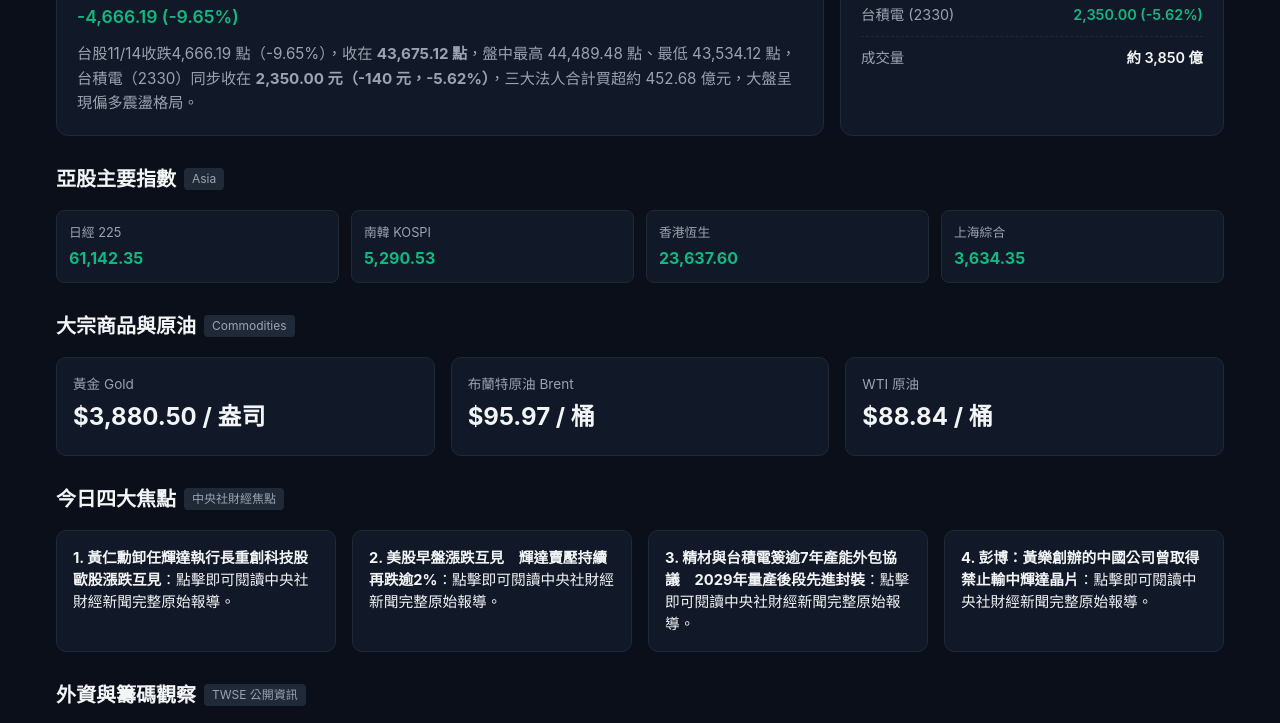
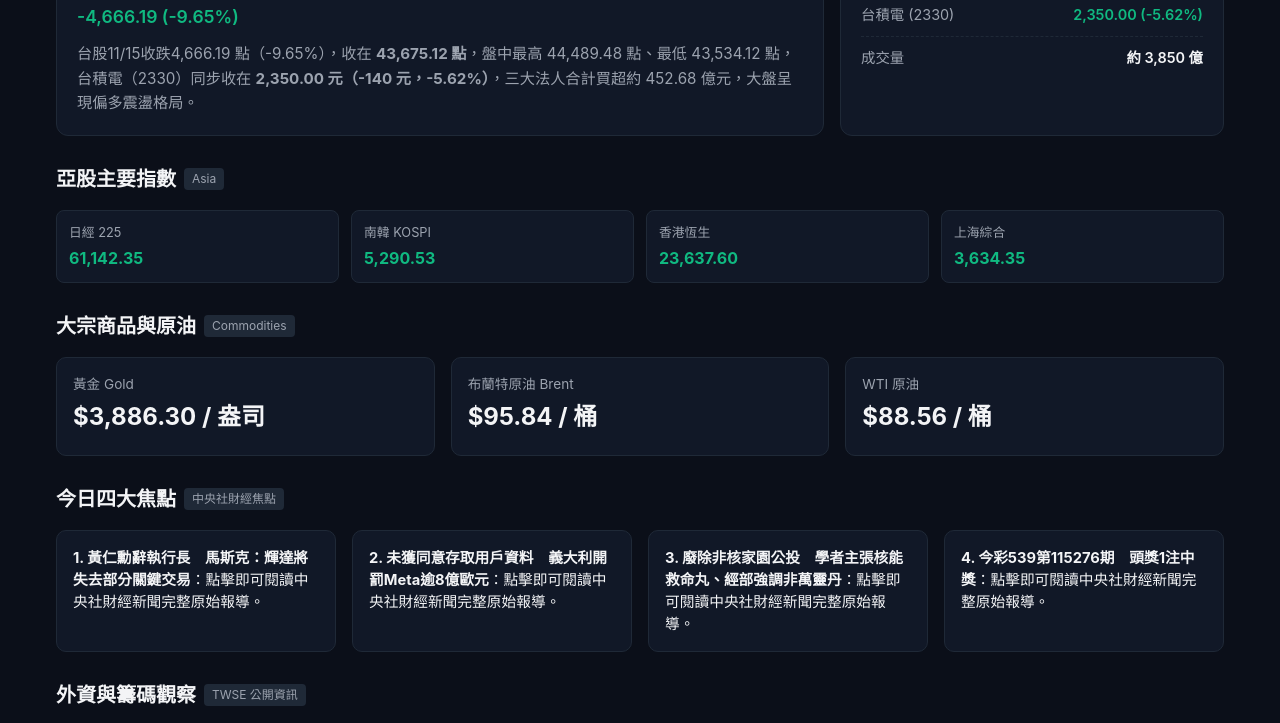
Before and after one commit to ViolaTu/market-pulse, a plain HTML site: page index.html in a window 1280 px wide. Shown: the part 419-1142 px from the top of the page. Drawn offline with Linux system fonts and the light colour scheme.

Commit message:
chore: auto-update market pulse data [skip ci]

```diff
--- a/index.html
+++ b/index.html
@@ -301,7 +301,7 @@
   <div class="tw-bignum" style="color:var(--down-green)">43,675.12</div>
   <div class="tw-sub" style="color:var(--down-green)">-4,666.19 (-9.65%)</div>
   <div class="tw-desc">
-    台股11/14收跌4,666.19 點（-9.65%），收在 <b>43,675.12 點</b>，盤中最高 44,489.48 點、最低 43,534.12 點，台積電（2330）同步收在 <b>2,350.00 元（-140 元，-5.62%）</b>，三大法人合計買超約 452.68 億元，大盤呈現偏多震盪格局。
+    台股11/15收跌4,666.19 點（-9.65%），收在 <b>43,675.12 點</b>，盤中最高 44,489.48 點、最低 43,534.12 點，台積電（2330）同步收在 <b>2,350.00 元（-140 元，-5.62%）</b>，三大法人合計買超約 452.68 億元，大盤呈現偏多震盪格局。
   </div>
 <!-- AUTO:TW_HERO:END -->
 
@@ -341,15 +341,15 @@
     <!-- AUTO:COMMOD_GRID:START -->
   <div class="commod-card">
     <div class="n">黃金 Gold</div>
-    <div class="v">$3,880.50 / 盎司</div>
+    <div class="v">$3,886.30 / 盎司</div>
   </div>
   <div class="commod-card">
     <div class="n">布蘭特原油 Brent</div>
-    <div class="v">$95.97 / 桶</div>
+    <div class="v">$95.84 / 桶</div>
   </div>
   <div class="commod-card">
     <div class="n">WTI 原油</div>
-    <div class="v">$88.84 / 桶</div>
+    <div class="v">$88.56 / 桶</div>
   </div>
 <!-- AUTO:COMMOD_GRID:END -->
   </div>
@@ -362,23 +362,23 @@
   <div class="stories-grid">
     <!-- AUTO:FOCUS_STORIES:START -->
   <div class="story-card">
-    <a href="https://www.cna.com.tw/news/afe/202611140002.aspx" target="_blank" rel="noopener" style="text-decoration: none; color: inherit; display: block;">
-      <p><b>1. 黃仁勳卸任輝達執行長重創科技股　歐股漲跌互見</b>：點擊即可閱讀中央社財經新聞完整原始報導。</p>
+    <a href="https://www.cna.com.tw/news/aopl/202611140227.aspx" target="_blank" rel="noopener" style="text-decoration: none; color: inherit; display: block;">
+      <p><b>1. 黃仁勳辭執行長　馬斯克：輝達將失去部分關鍵交易</b>：點擊即可閱讀中央社財經新聞完整原始報導。</p>
     </a>
   </div>
   <div class="story-card">
-    <a href="https://www.cna.com.tw/news/afe/202611130334.aspx" target="_blank" rel="noopener" style="text-decoration: none; color: inherit; display: block;">
-      <p><b>2. 美股早盤漲跌互見　輝達賣壓持續再跌逾2%</b>：點擊即可閱讀中央社財經新聞完整原始報導。</p>
+    <a href="https://www.cna.com.tw/news/aopl/202611140226.aspx" target="_blank" rel="noopener" style="text-decoration: none; color: inherit; display: block;">
+      <p><b>2. 未獲同意存取用戶資料　義大利開罰Meta逾8億歐元</b>：點擊即可閱讀中央社財經新聞完整原始報導。</p>
     </a>
   </div>
   <div class="story-card">
-    <a href="https://www.cna.com.tw/news/afe/202611130329.aspx" target="_blank" rel="noopener" style="text-decoration: none; color: inherit; display: block;">
-      <p><b>3. 精材與台積電簽逾7年產能外包協議　2029年量產後段先進封裝</b>：點擊即可閱讀中央社財經新聞完整原始報導。</p>
+    <a href="https://www.cna.com.tw/news/afe/202611140223.aspx" target="_blank" rel="noopener" style="text-decoration: none; color: inherit; display: block;">
+      <p><b>3. 廢除非核家園公投　學者主張核能救命丸、經部強調非萬靈丹</b>：點擊即可閱讀中央社財經新聞完整原始報導。</p>
     </a>
   </div>
   <div class="story-card">
-    <a href="https://www.cna.com.tw/news/aopl/202611130323.aspx" target="_blank" rel="noopener" style="text-decoration: none; color: inherit; display: block;">
-      <p><b>4. 彭博：黃樂創辦的中國公司曾取得禁止輸中輝達晶片</b>：點擊即可閱讀中央社財經新聞完整原始報導。</p>
+    <a href="https://www.cna.com.tw/news/ahel/202611140222.aspx" target="_blank" rel="noopener" style="text-decoration: none; color: inherit; display: block;">
+      <p><b>4. 今彩539第115276期　頭獎1注中獎</b>：點擊即可閱讀中央社財經新聞完整原始報導。</p>
     </a>
   </div>
 <!-- AUTO:FOCUS_STORIES:END -->
```
